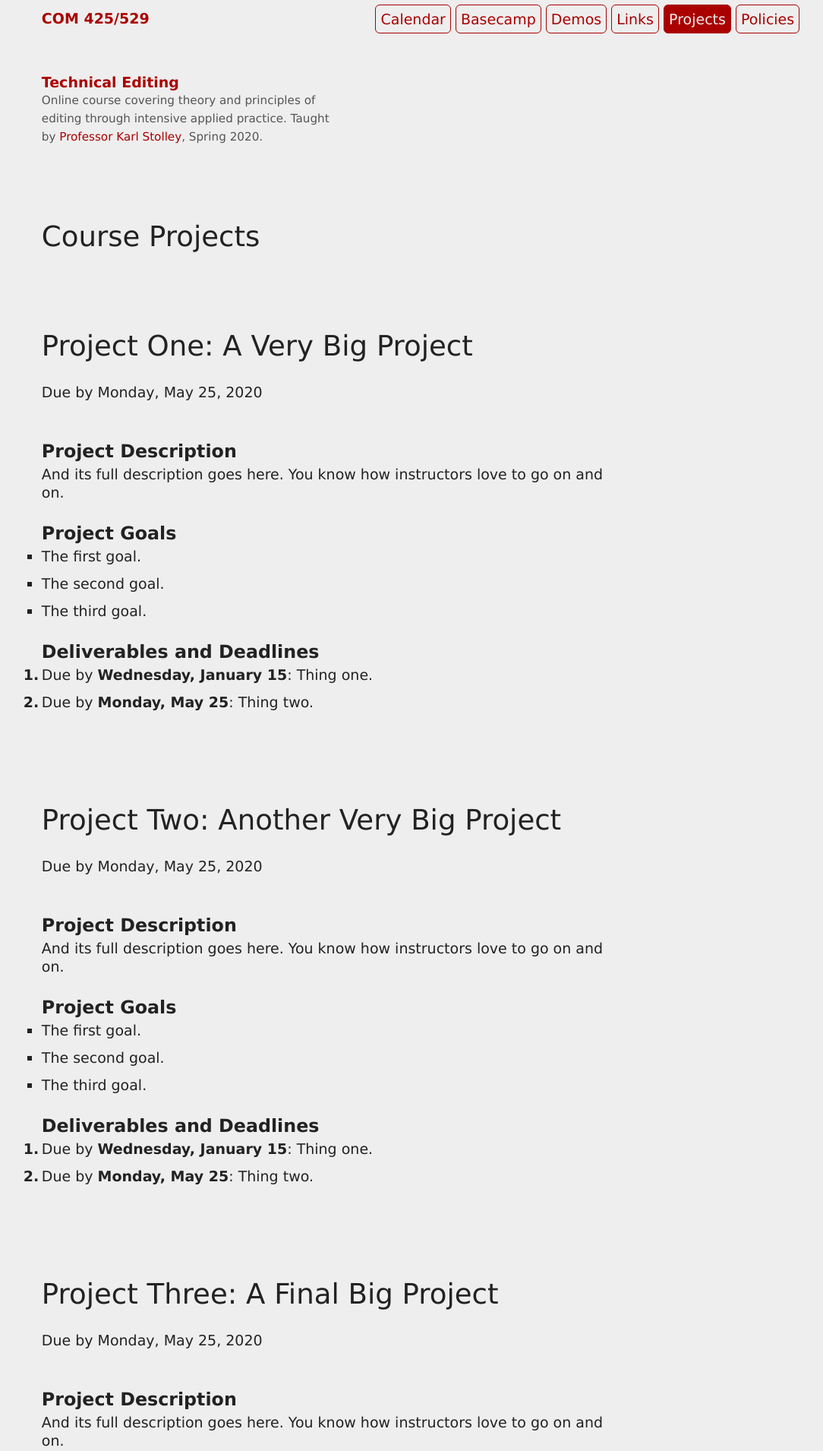
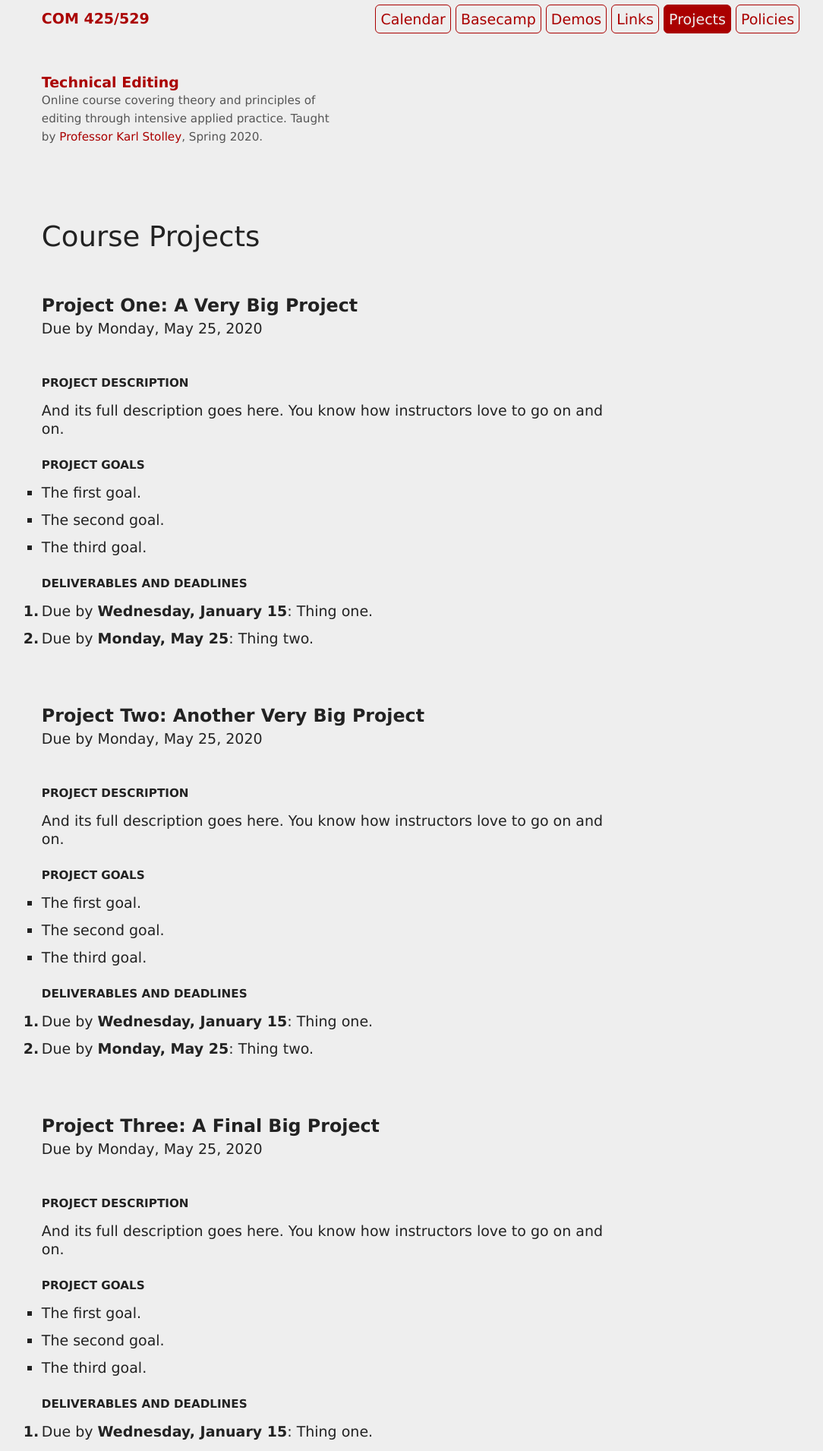
Before and after one commit to karlstolley/jekyll-theme-course, a Jekyll site: the page built from projects/index.md, in a window 1280 px wide. Shown: the top 1910 px of the page at 76% size, without its empty margins (86-1170 px from the left). Built offline with Jekyll 4.4.1, drawn with Linux system fonts in a browser that asks for light colours; some web fonts are replaced.

```diff
--- a/_layouts/projects.html
+++ b/_layouts/projects.html
@@ -9,18 +9,18 @@ layout: default
 {% for project in site.projects %}
 <article id="project-{{ site.data.utility.spelled_nums[forloop.index] | downcase }}">
   <header>
-    <h2>Project {{ site.data.utility.spelled_nums[forloop.index] }}: {{ project.title }}</h2>
+    <h3>Project {{ site.data.utility.spelled_nums[forloop.index] }}: {{ project.title }}</h3>
     <p>Due by {{ project.due_date | date: "%A, %B %-d, %Y"}}</p>
   </header>
-  <h3>Project Description</h3>
+  <h4>Project Description</h4>
   {{ project.content }}
-  <h3>Project Goals</h3>
+  <h4>Project Goals</h4>
   <ul>
   {% for goal in project.goals %}
     <li>{{ goal | markdownify | remove: "<p>" | remove: "</p>" | strip_newlines }}</li>
   {% endfor %}
   </ul>
-  <h3>Deliverables and Deadlines</h3>
+  <h4>Deliverables and Deadlines</h4>
   <ol>
   {% for deliverable in project.deliverables %}
     <li>
@@ -38,7 +38,7 @@ layout: default
   {% endfor %}
   </ol>
   {% if project.requirements %}
-  <h3>Project Requirements</h3>
+  <h4>Project Requirements</h4>
   <ol>
     {% for requirement in project.requirements %}
     <li>{{ requirement | markdownify | remove: "<p>" | remove: "</p>" | strip_newlines }}</li>
```
